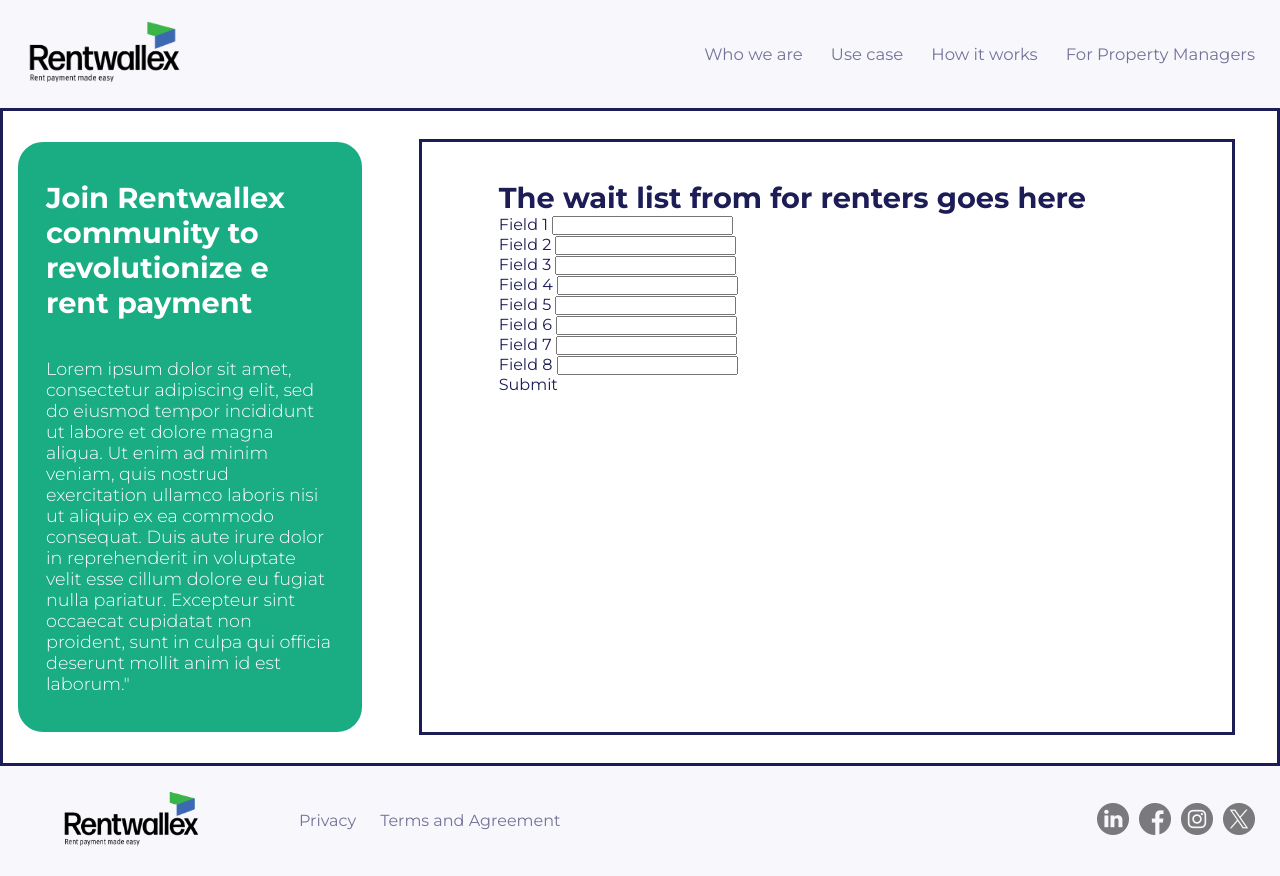
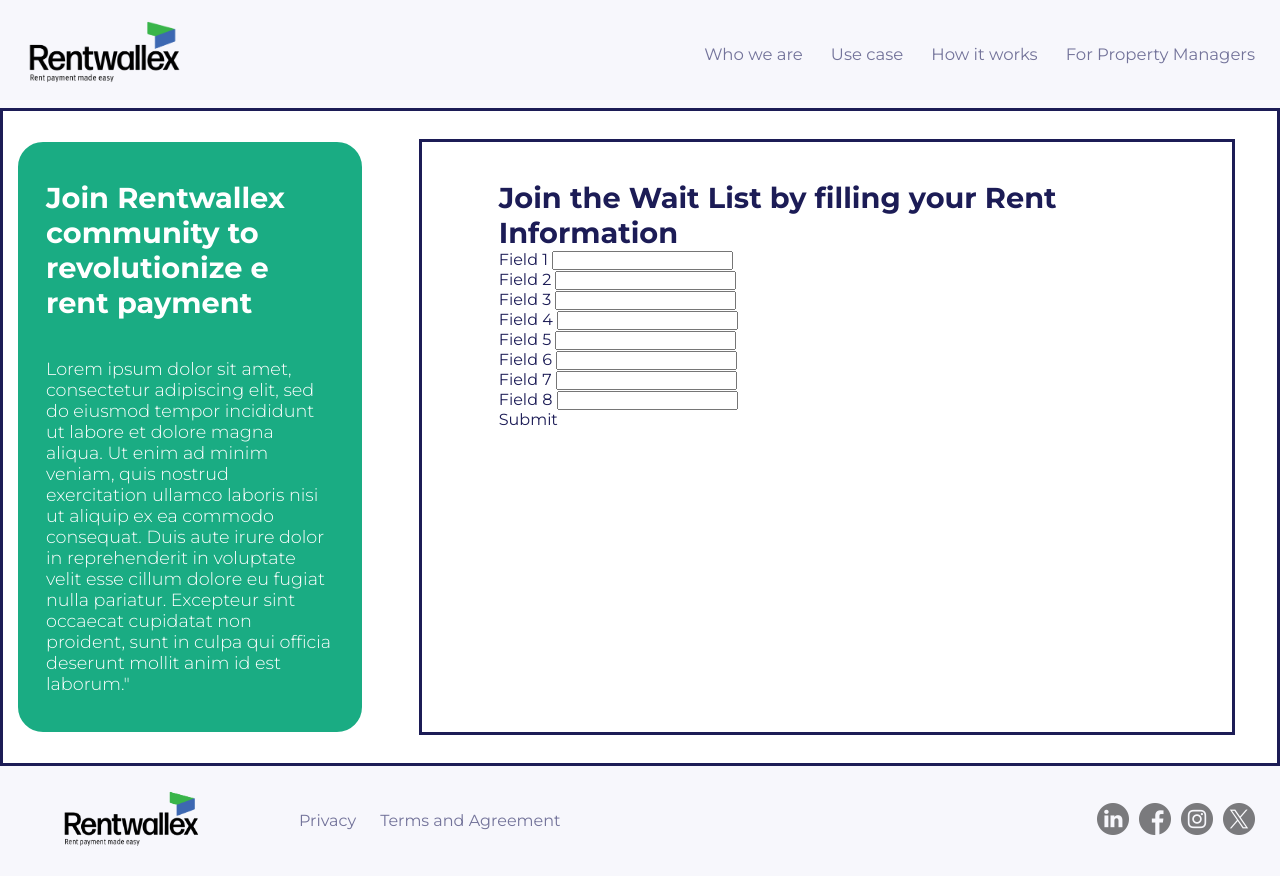
Before and after one commit to charleyoshi/rentwallex, a React (Create React App) app in the folder client/: page /waitlist in a window 1280 px wide. Built offline with nearby package versions, Linux system fonts and the light colour scheme.

Commit message:
changed form title

```diff
--- a/client/src/pages/WaitList.js
+++ b/client/src/pages/WaitList.js
@@ -31,7 +31,7 @@ export default function WaitList() {
 
                 </div>
                 <div className='right'>
-                    <h3>The wait list from for renters goes here</h3>
+                    <h3>Join the Wait List by filling your Rent Information</h3>
                     <form>
                         <label> Field 1&nbsp;
                             <input type="text" />
```
